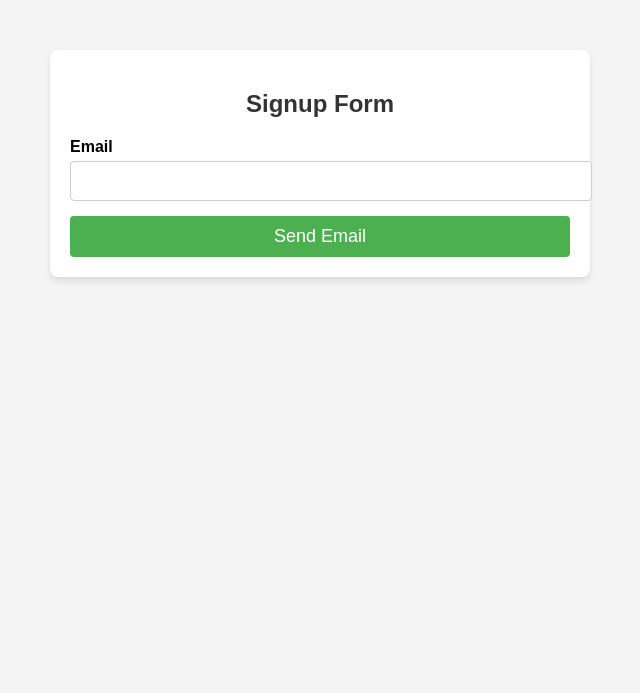
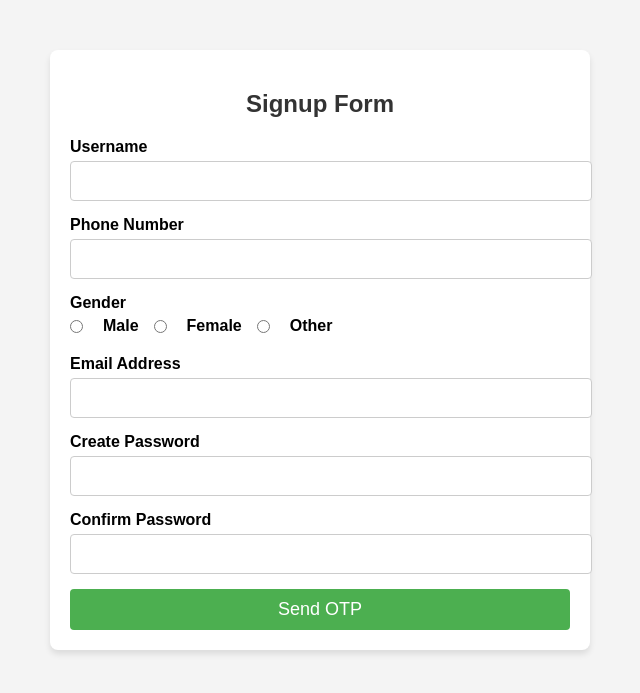
Before and after one commit to parasmunoli/SendEmail_Django, a Django app: template SendTextEmail/templates/SendTextEmail/signup.html in a window 1280 px wide. Shown: the top 693 px of the page, without its empty margins (320-960 px from the left). Run offline with Django 3.2, Linux system fonts and the light colour scheme; the template is opened without the code that fills it, so the values that code supplies are empty.

Commit message:
Modified file to Take more user data input

```diff
--- a/SendTextEmail/templates/SendTextEmail/signup.html
+++ b/SendTextEmail/templates/SendTextEmail/signup.html
@@ -1,4 +1,3 @@
-<!-- signup.html -->
 <!DOCTYPE html>
 <html lang="en">
 <head>
@@ -37,7 +36,12 @@
             margin-bottom: 5px;
         }
 
-        input[type="email"] {
+        input[type="text"],
+        input[type="email"],
+        input[type="tel"],
+        input[type="password"],
+        input[type="number"],
+        select {
             width: 100%;
             padding: 10px;
             border: 1px solid #ccc;
@@ -60,6 +64,17 @@
             background-color: #45a049;
         }
 
+        .radio-group {
+            display: flex;
+            gap: 15px;
+            align-items: start;
+        }
+        .radio-group input[type="radio"] {
+            margin-right: 5px;
+            margin-left: 0px;
+        }
+
+
     </style>
 </head>
 <body>
@@ -68,16 +83,47 @@
         <h2>Signup Form</h2>
         <form action="/sendTextEmail/" method="POST">
             {% csrf_token %}
-            <!-- Email Field -->
             <div class="form-group">
-                <label for="email">Email</label>
+                <label for="username">Username</label>
+                <input type="text" id="username" name="username" required>
+            </div>
+
+            <div class="form-group">
+                <label for="phone">Phone Number</label>
+                <input type="tel" id="phone" name="phone" pattern="[0-9]{10}" required>
+            </div>
+
+            <div class="form-group">
+                <label>Gender</label>
+                <div class="radio-group">
+                    <input type="radio" id="male" name="gender" value="male" required>
+                    <label for="male">Male</label>
+
+                    <input type="radio" id="female" name="gender" value="female">
+                    <label for="female">Female</label>
+
+                    <input type="radio" id="other" name="gender" value="other">
+                    <label for="other">Other</label>
+                </div>
+            </div>
+
+            <div class="form-group">
+                <label for="email">Email Address</label>
                 <input type="email" id="email" name="email" required>
             </div>
 
-            <!-- Submit Button -->
-            <input type="submit" value="Send Email">
+            <div class="form-group">
+                <label for="password">Create Password</label>
+                <input type="password" id="password" name="password" required>
+            </div>
+
+            <div class="form-group">
+                <label for="confirm_password">Confirm Password</label>
+                <input type="password" id="confirm_password" name="confirm_password" required>
+            </div>
+
+            <input type="submit" value="Send OTP">
         </form>
     </div>
-
 </body>
 </html>
```
